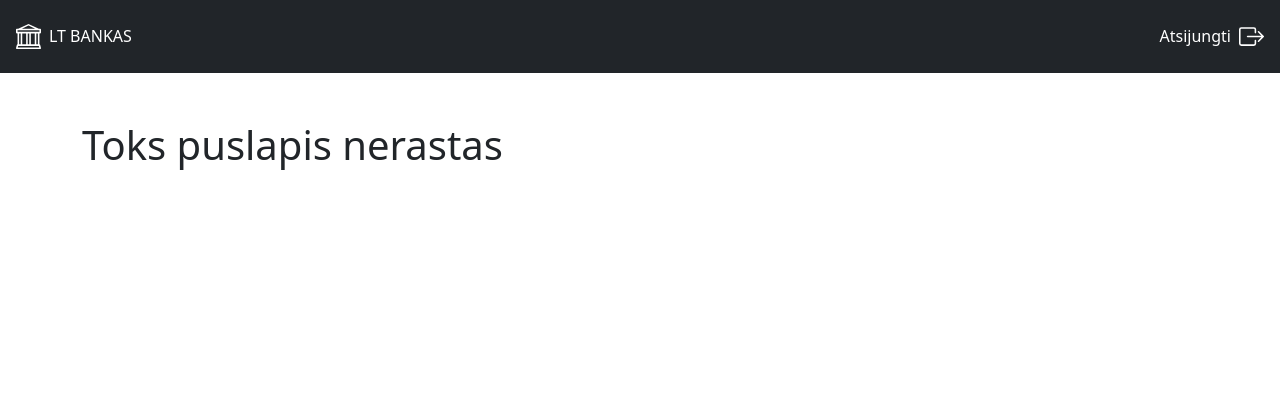
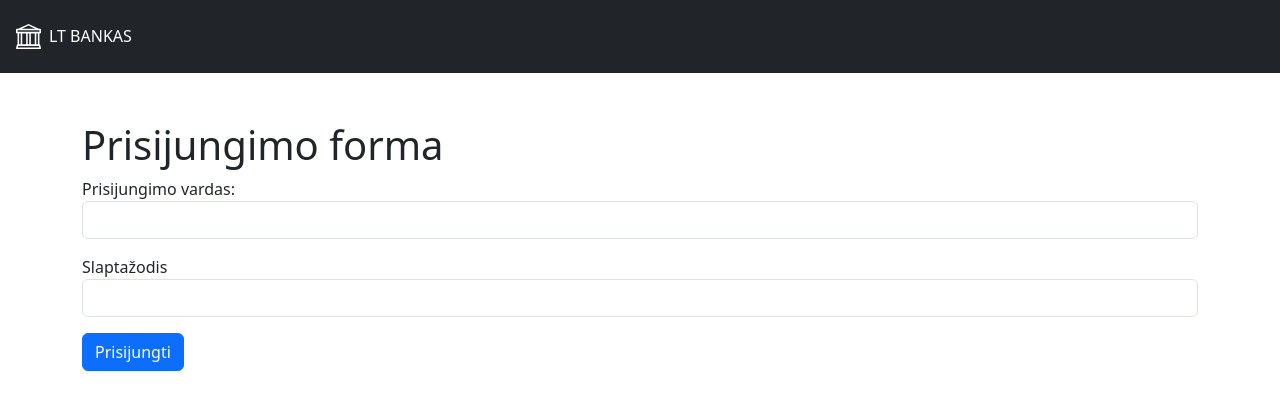
Before and after one commit to Dovidze/VilniusCodingBG-VirtualusBankas, a React (Vite) app in the folder client/: page /login in a window 1280 px wide. Shown: the top 410 px of the page. Built offline with nearby package versions, Linux system fonts and the light colour scheme; no server answers.

Commit message:
New page added (fourth - createAccount) + routes

```diff
--- /dev/null
+++ b/client/src/App.jsx
@@ -0,0 +1,49 @@
+import { useState, useEffect } from 'react';
+import { BrowserRouter, Routes, Route } from 'react-router-dom';
+import Home from './pages/Home';
+import Header from './components/header/Header';
+import DeductFunds from './pages/DeductFunds';
+import AddFunds from './pages/AddFunds';
+import Login from './pages/Login';
+import CreateAccount from './pages/CreateAccount';
+import axios from 'axios';
+
+const App = () => {
+    // Vartotojo duomenys kuriuos tikriname
+    const [user, setUser] = useState();
+    // Kai perkrauname narsykle
+    useEffect(() => {
+        axios.get('/api/user/check-auth')
+            .then(resp => {
+                if (resp.data) {
+                    setUser(resp.data);
+                }
+            })
+            .catch(err => {
+
+            });
+    }, []);
+
+    return (
+        <BrowserRouter>
+            <Header user={user} setUser={setUser}/>
+            <div className="container">
+                <Routes>
+                    <Route path="/login" element={<Login setUser={setUser}/>} />
+                    {user &&
+                            <>
+                                <Route path="/" element={<Home />} />
+                                <Route path="/add-funds/:id" element={<AddFunds />} />
+                                <Route path="/deduct-funds/:id" element={<DeductFunds />} />
+                                <Route path="/create-account" element={<CreateAccount />} />
+                            </>
+                        }
+
+                    <Route path="*" element={<h1>Toks puslapis nerastas</h1>} />
+                </Routes>
+            </div>
+        </BrowserRouter>
+    );
+}
+
+export default App;
--- a/client/src/components/header/Header.jsx
+++ b/client/src/components/header/Header.jsx
@@ -1,10 +1,17 @@
 import { Link } from 'react-router-dom';
+import axios from 'axios';
 
-const Header = () => {
-
+const Header = ({ user, setUser }) => {
+    const handleLogout = () => {
+        axios.get('/api/user/logout')
+        .then(resp => setUser(false));
+    }
     return (
         <header className="text-bg-dark d-flex align-items-center py-3 mb-5">
             <div className="nav nav-pills d-flex justify-content-between align-items-center w-100">
+            { user ?
+            <>
+                <div className='d-flex'>
                     <div className="d-flex align-items-center">
                         <li className="nav-item">
                             <Link to="/" className="nav-link text-white d-flex gap-2">
@@ -15,9 +22,21 @@ const Header = () => {
                             </Link>
                         </li>
                     </div>
+                    <div className="d-flex align-items-center">
+                        <span>Darbuotojas: {user.login}</span>
+                    </div>
+                </div>
+                <div className='d-flex'>
                     <div className="d-flex">
-                    <li className="nav-item ">
-                        <Link to="/" className="nav-link text-white d-flex gap-2">
+                        <li className="nav-item " >
+                            <Link to="/create-account" className="nav-link text-white d-flex gap-2">
+                                <span>Nauja sąskaita</span>
+                            </Link>
+                        </li>
+                    </div>
+                    <div className="d-flex">
+                        <li className="nav-item " >
+                            <Link to="/login" className="nav-link text-white d-flex gap-2" onClick={handleLogout} >
                                 <span>Atsijungti</span>
                                 <svg xmlns="http://www.w3.org/2000/svg" width="25" height="25" fill="currentColor" className="bi bi-box-arrow-right" viewBox="0 0 16 16">
                                     <path fillRule="evenodd" d="M10 12.5a.5.5 0 0 1-.5.5h-8a.5.5 0 0 1-.5-.5v-9a.5.5 0 0 1 .5-.5h8a.5.5 0 0 1 .5.5v2a.5.5 0 0 0 1 0v-2A1.5 1.5 0 0 0 9.5 2h-8A1.5 1.5 0 0 0 0 3.5v9A1.5 1.5 0 0 0 1.5 14h8a1.5 1.5 0 0 0 1.5-1.5v-2a.5.5 0 0 0-1 0z"/>
@@ -27,6 +46,22 @@ const Header = () => {
                         </li>
                     </div>
                 </div>
+                </>
+                :
+                <>
+                 <div className="d-flex align-items-center">
+                    <li className="nav-item">
+                        <Link to="/login" className="nav-link text-white d-flex gap-2">
+                            <svg xmlns="http://www.w3.org/2000/svg" width="25" height="25" fill="currentColor" className="bi bi-bank" viewBox="0 0 16 16">
+                                <path d="m8 0 6.61 3h.89a.5.5 0 0 1 .5.5v2a.5.5 0 0 1-.5.5H15v7a.5.5 0 0 1 .485.38l.5 2a.498.498 0 0 1-.485.62H.5a.498.498 0 0 1-.485-.62l.5-2A.5.5 0 0 1 1 13V6H.5a.5.5 0 0 1-.5-.5v-2A.5.5 0 0 1 .5 3h.89zM3.777 3h8.447L8 1zM2 6v7h1V6zm2 0v7h2.5V6zm3.5 0v7h1V6zm2 0v7H12V6zM13 6v7h1V6zm2-1V4H1v1zm-.39 9H1.39l-.25 1h13.72z"/>
+                            </svg>
+                            <span>LT BANKAS</span>
+                        </Link>
+                    </li>
+                </div>
+                </>
+                }
+            </div>
         </header>
     );
 }
--- a/client/src/main.jsx
+++ b/client/src/main.jsx
@@ -1,28 +1,7 @@
 import './index.css'
 import { createRoot } from 'react-dom/client'
-import { BrowserRouter, Routes, Route } from 'react-router-dom';
-import Home from './pages/Home';
-import Header from './components/header/Header';
-import DeductFunds from './pages/DeductFunds';
-import AddFunds from './pages/AddFunds';
+import App from './App'
 
 createRoot(document.getElementById('root')).render(
-  <BrowserRouter>
-    <Header />
-    <div className="container">
-      <Routes>
-        <Route path="/" element={<Home />} />
-        <Route path="/add-funds/:id" element={<AddFunds />} />
-        <Route path="/deduct-funds/:id" element={<DeductFunds />} />
-
-        <Route path="*" element={<h1>Toks puslapis nerastas</h1>} />
-      </Routes>
-    </div>
-  </BrowserRouter>
+<App />
 )
-
-// CRUD
-// CREATE
-// READ
-// UPDATE
-// DELETE
--- /dev/null
+++ b/client/src/pages/CreateAccount.jsx
@@ -0,0 +1,88 @@
+import axios from 'axios';
+import { useState } from 'react';
+import { useNavigate } from 'react-router-dom';
+import { extractFormData } from '../helpers/util.js';
+
+const CreateAccount = () => {
+    const navigate = useNavigate();
+    const [alert, setAlert] = useState({});
+
+    const handleSubmit = (e) => {
+        e.preventDefault();
+
+        const data = extractFormData(e.target);
+
+        axios.post('/api/account', data)
+        .then(resp => {
+            setAlert({
+                message: resp.data,
+                status: 'success'
+            });
+
+            // Peradresavimo kūrimas
+            setTimeout(() => {
+                navigate('/');
+            }, 1500);
+        })
+        .catch(err => setAlert({
+            message: err.response.data,
+            status: 'danger'
+        }));
+    }
+
+    return (
+        <>
+            <h1 className="mb-5">Naujos sąskaitos sukūrimas</h1>
+
+            {alert.message &&
+                <div className={"mt-4 alert alert-" + alert.status}>
+                    {alert.message}
+                </div>
+            }
+
+            <form onSubmit={handleSubmit}>
+                <div className="mb-3">
+                    <label className='fw-bold'>Vardas</label>
+                    <input
+                        type="text"
+                        className="form-control"
+                        name="firstName"
+                        required
+                    />
+                </div>
+                <div className="mb-3">
+                    <label className='fw-bold'>Pavardė</label>
+                    <input
+                        type="text"
+                        className="form-control"
+                        name="lastName"
+                        required
+                    />
+                </div>
+                <div className="mb-3">
+                    <label className='fw-bold'>Asmens kodas</label>
+                    <input
+                        type='text'
+                        className="form-control"
+                        name="personalCode"
+                        required
+                    />
+                </div>
+                <div className="mb-3">
+                    <label className='fw-bold'>Paso nuotraukas</label>
+                    <input
+                        type="text"
+                        className="form-control"
+                        name="passportPhoto"
+                        required
+                    />
+                </div>
+                <div>
+                    <button className="btn btn-primary">Talpinti</button>
+                </div>
+            </form>
+        </>
+    );
+}
+
+export default CreateAccount;
--- /dev/null
+++ b/client/src/pages/Login.jsx
@@ -0,0 +1,63 @@
+import { useState, useEffect } from 'react';
+import axios from 'axios';
+import { extractFormData } from '../helpers/util';
+import { useNavigate } from 'react-router-dom';
+
+const Login = ({ setUser }) => {
+
+    const [alert, setAlert] = useState({});
+    const navigate = useNavigate();
+
+    const handleSubmit = (e) => {
+        e.preventDefault();
+
+        const data = extractFormData(e.target);
+
+        axios.post('/api/user/login', data)
+        .then(resp => {
+            console.log(resp.data);
+            setUser(resp.data);
+            navigate('/');
+        })
+        .catch(err => {
+            setAlert({
+                message: err.response?.data,
+                status: 'danger'
+            });
+        });
+    }
+
+    return (
+        <>
+            <h1>Prisijungimo forma</h1>
+            {alert.message &&
+                <div className={"alert alert-" + alert.status}>
+                    {alert.message}
+                </div>
+            }
+            <form onSubmit={handleSubmit}>
+                <div className="mb-3">
+                    <label>Prisijungimo vardas:</label>
+                    <input
+                        type="text"
+                        className="form-control"
+                        name="login"
+                        required
+                    />
+                </div>
+                <div className="mb-3">
+                    <label>Slaptažodis</label>
+                    <input
+                        type="password"
+                        className="form-control"
+                        name="password"
+                        required
+                    />
+                </div>
+                <button className="btn btn-primary">Prisijungti</button>
+            </form>
+        </>
+    )
+}
+
+export default Login;
```
Also changed, not shown: 2 other files (tests, documents, lock files or other folders). Lines whose indentation alone changed are shown as unchanged.
